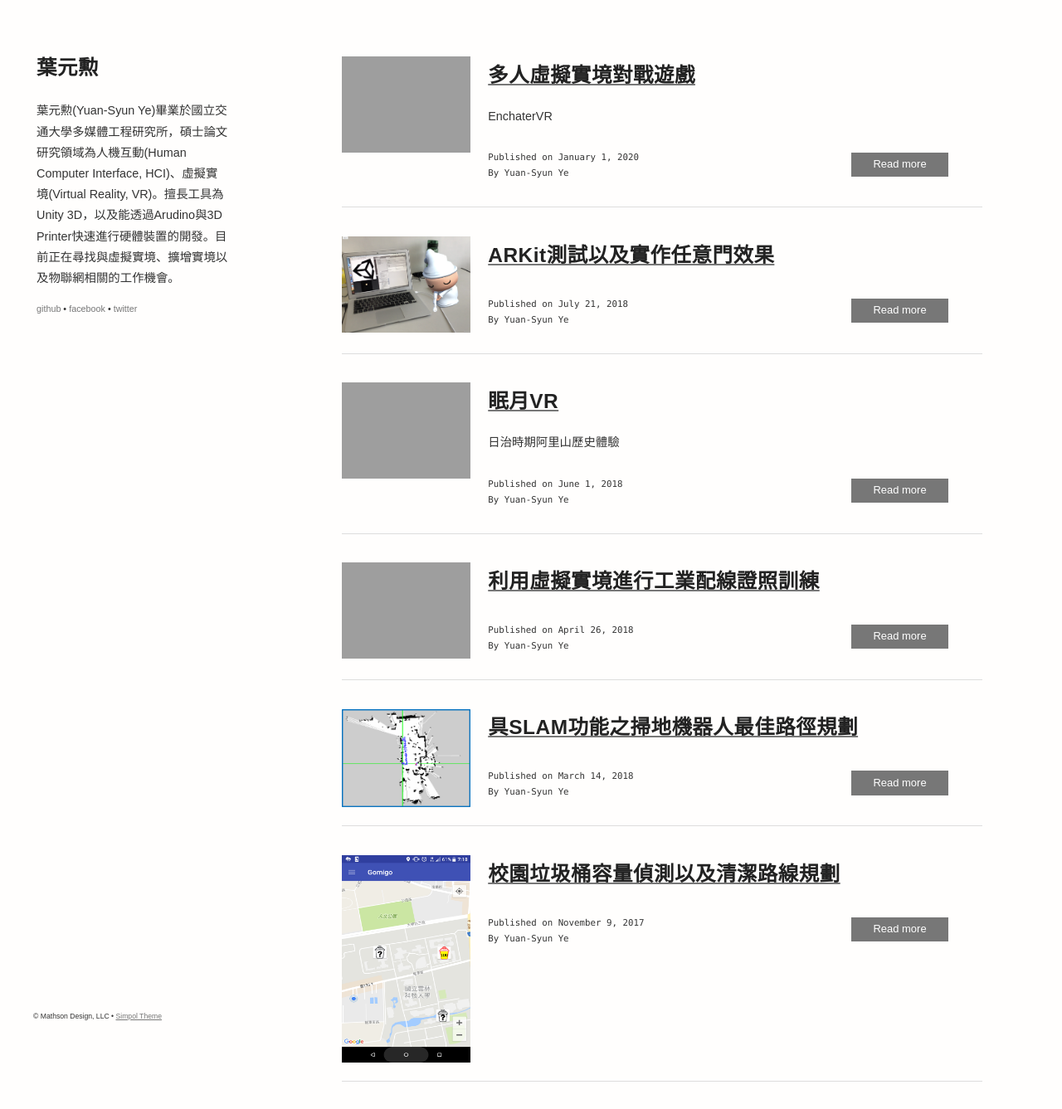
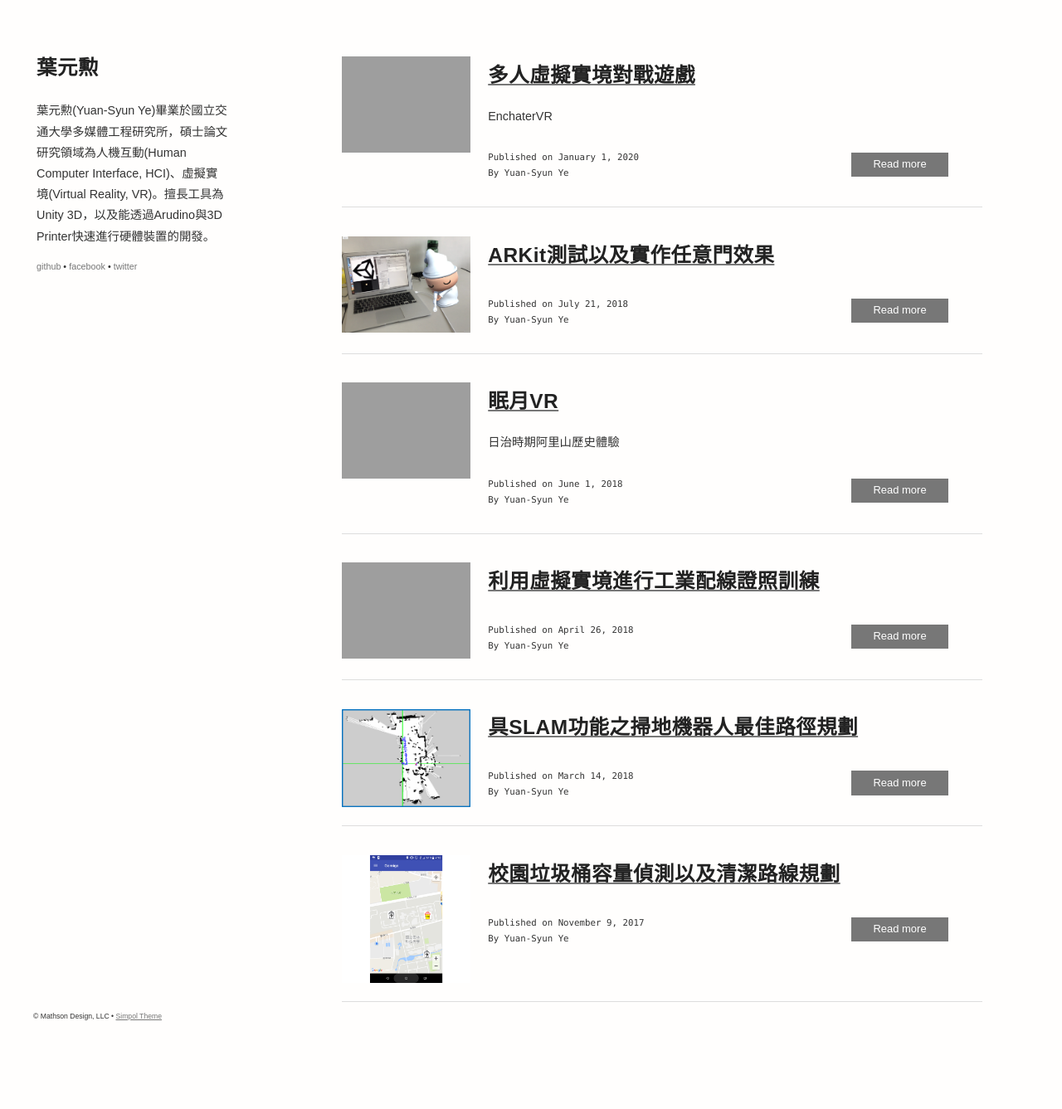
Before and after one commit to YuanSyun/yuansyun.github.io, a Jekyll site: the page built from index.html, in a window 1280 px wide and 1337 px high. Shown: the whole window at 83% size. Built offline with Jekyll 4.4.1, drawn with Linux system fonts in a browser that asks for light colours; the list of posts is cut into pages by our own code.

Commit message:
modify a image

```diff
--- a/_config.yml
+++ b/_config.yml
@@ -4,7 +4,7 @@
 
 #content for nav.html
 title: 葉元勲
-subtitle: 葉元勲(Yuan-Syun Ye)畢業於國立交通大學多媒體工程研究所，碩士論文研究領域為人機互動(Human Computer Interface, HCI)、虛擬實境(Virtual Reality, VR)。擅長工具為Unity 3D，以及能透過Arudino與3D Printer快速進行硬體裝置的開發。目前正在尋找與虛擬實境、擴增實境以及物聯網相關的工作機會。
+subtitle: 葉元勲(Yuan-Syun Ye)畢業於國立交通大學多媒體工程研究所，碩士論文研究領域為人機互動(Human Computer Interface, HCI)、虛擬實境(Virtual Reality, VR)。擅長工具為Unity 3D，以及能透過Arudino與3D Printer快速進行硬體裝置的開發。
 
 #content for index.html
   #Add your own info, deleting the comments "#". This data automatically writes to the Index page's mini, about section.
--- a/_posts/2017-11-09-iot trash can.markdown
+++ b/_posts/2017-11-09-iot trash can.markdown
@@ -4,7 +4,7 @@ title:  "校園垃圾桶容量偵測以及清潔路線規劃"
 description: ""
 date:       2017-11-09 09:00:00
 author:     "Yuan-Syun Ye"
-header-img: assets/images/trash can-status2.png
+header-img: assets/images/trash can-status2-v2.png
 ---
 
 通常在校園或是大型購物商場都會在環境中放置垃圾桶，然而清潔人員需要定時到各處的垃圾桶進行清潔，然而有些地點可能會因為人潮較多在還沒到達清潔時間時就會被裝滿，或是某些垃圾沒有任何的垃圾，清潔人員卻還過去進行檢查。因此此作品提出讓垃圾桶具有感測重量的能力，並透過物聯網的技術及時監控垃圾桶的重量，以及提供一條路徑規劃讓清潔人員以較有效率的路徑進行清潔。
```
Also changed, not shown: assets/images/trash can-status2-v2.png (added).
